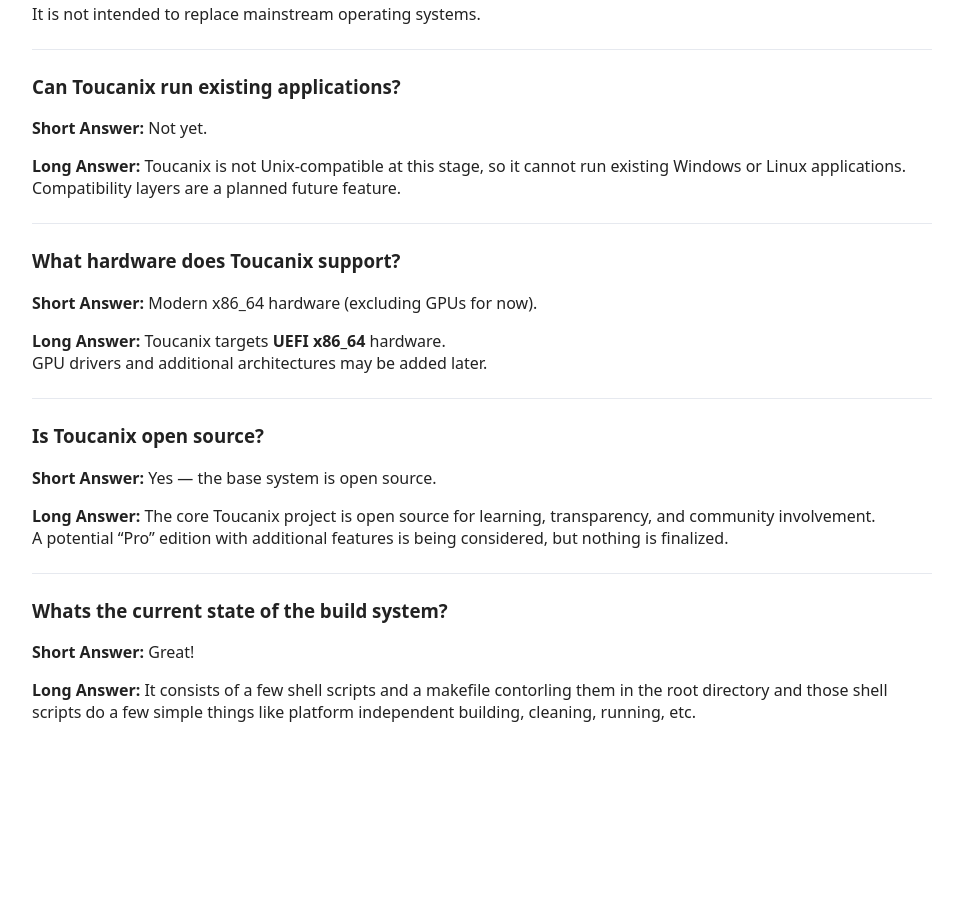
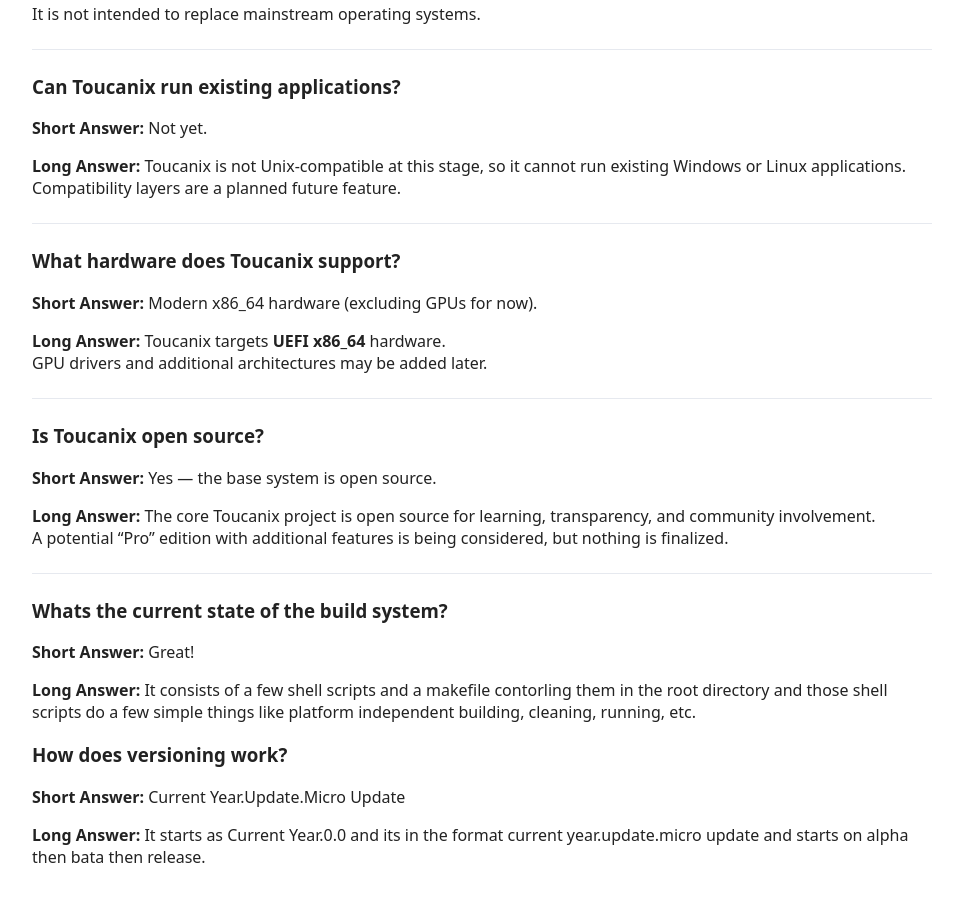
Before and after one commit to CorgiMasterEpic/toucanix-site, a Jekyll site: the page built from faq/index.md, in a window 1280 px wide and 900 px high, scrolled down 1105 px. Shown: the whole window, without its empty margins (158-1121 px from the left). Built offline with Jekyll 4.4.1, drawn with Linux system fonts in a browser that asks for light colours; before the commit the page ends 1860 px from its top, so only the background shows below that.

Commit message:
Added a entry on versioning.

```diff
--- a/faq/index.md
+++ b/faq/index.md
@@ -84,3 +84,9 @@ A potential “Pro” edition with additional features is being considered, but
 **Short Answer:** Great!
 
 **Long Answer:** It consists of a few shell scripts and a makefile contorling them in the root directory and those shell scripts do a few simple things like platform independent building, cleaning, running, etc.
+
+### How does versioning work?
+
+**Short Answer:** Current Year.Update.Micro Update
+
+**Long Answer:** It starts as Current Year.0.0 and its in the format current year.update.micro update and starts on alpha then bata then release.
```
